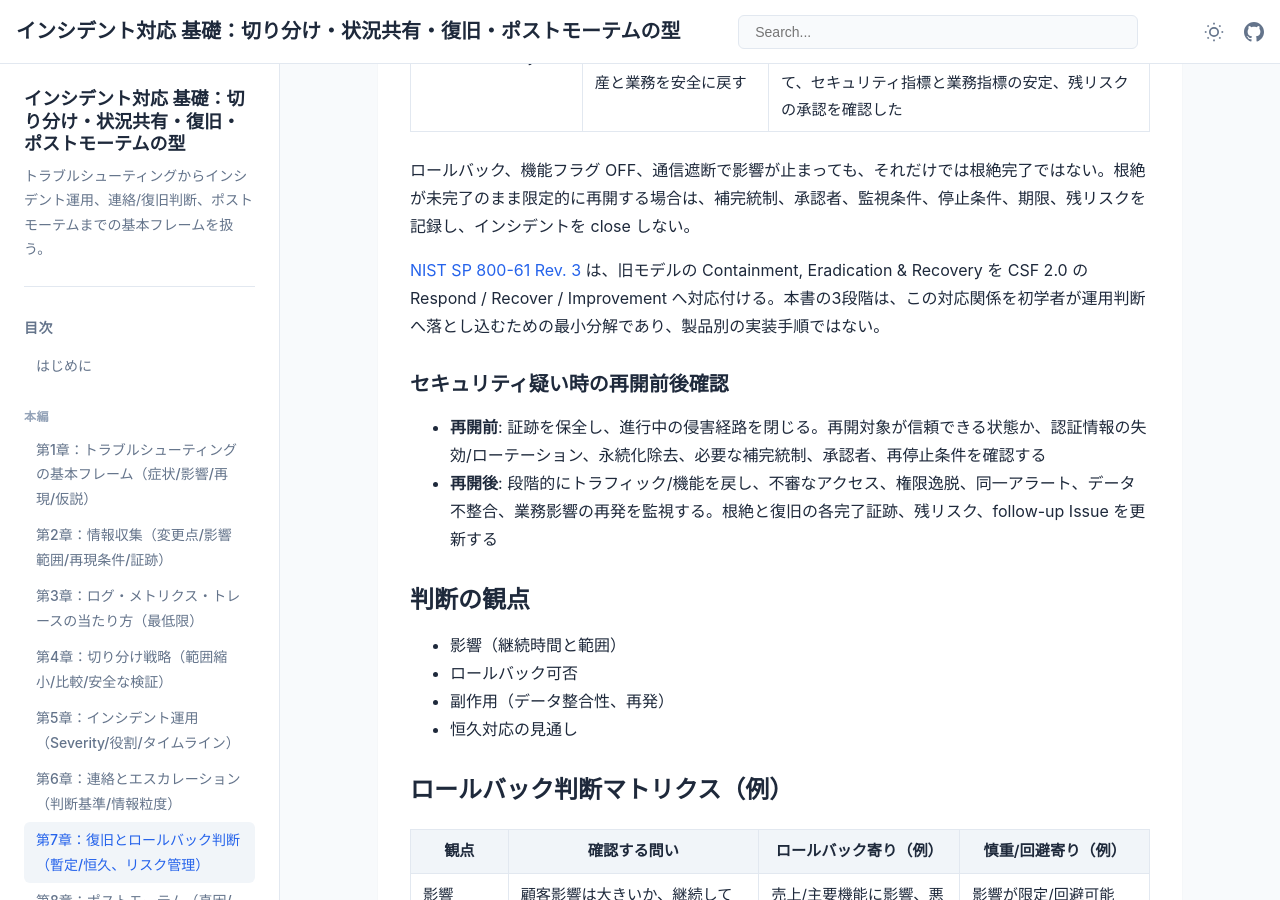
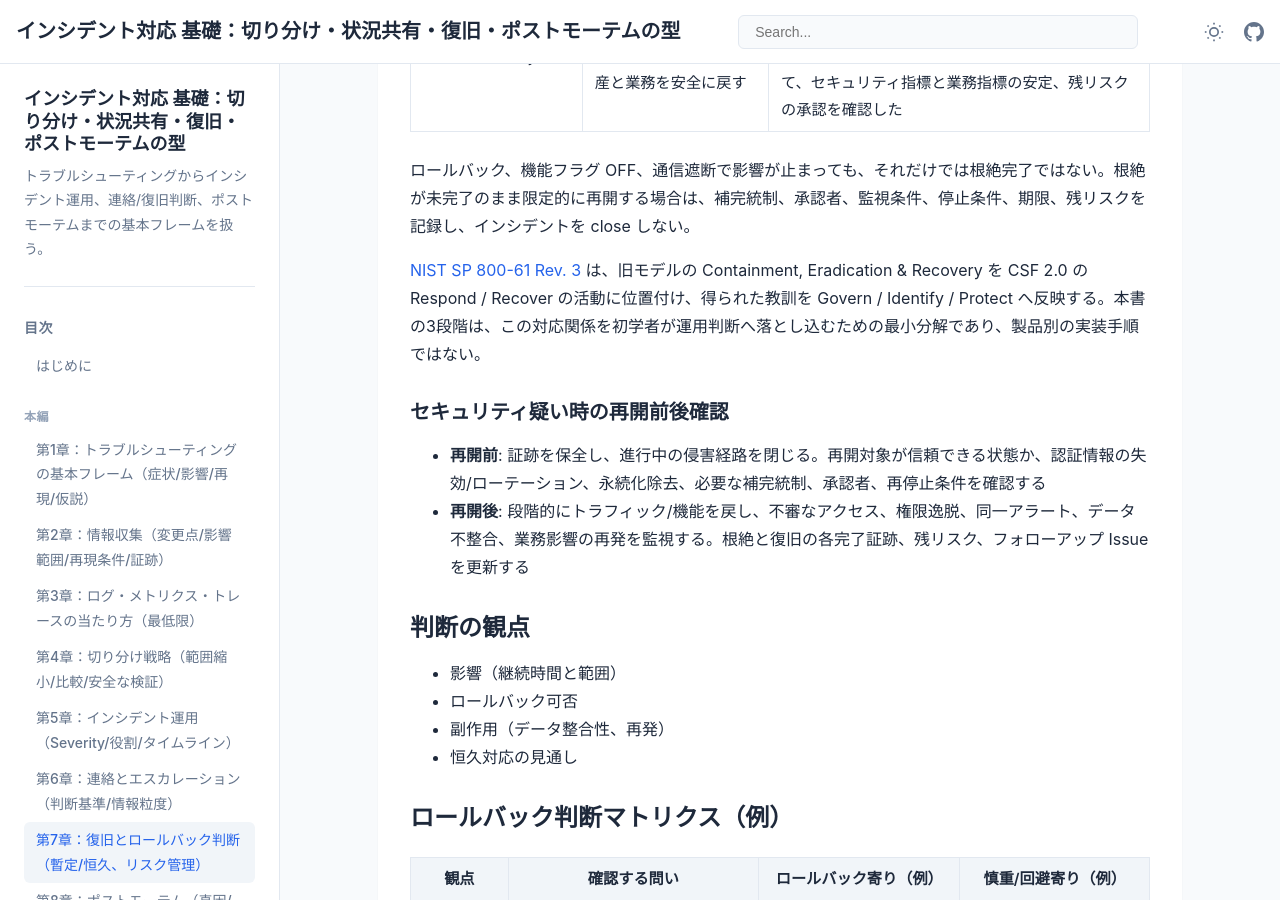
Before and after one commit to itdojp/incident-response-basics-book, a Jekyll site: the page built from docs/chapters/chapter-07/index.md, in a window 1280 px wide and 900 px high, scrolled down 1091 px. Built offline with Jekyll 4.4.1, drawn with Linux system fonts in a browser that asks for light colours.

Commit message:
docs: align CSF mapping and terminology

```diff
--- a/docs/chapters/chapter-07/index.md
+++ b/docs/chapters/chapter-07/index.md
@@ -34,12 +34,12 @@ order: 70
 
 ロールバック、機能フラグ OFF、通信遮断で影響が止まっても、それだけでは根絶完了ではない。根絶が未完了のまま限定的に再開する場合は、補完統制、承認者、監視条件、停止条件、期限、残リスクを記録し、インシデントを close しない。
 
-[NIST SP 800-61 Rev. 3](https://csrc.nist.gov/pubs/sp/800/61/r3/final) は、旧モデルの Containment, Eradication & Recovery を CSF 2.0 の Respond / Recover / Improvement へ対応付ける。本書の3段階は、この対応関係を初学者が運用判断へ落とし込むための最小分解であり、製品別の実装手順ではない。
+[NIST SP 800-61 Rev. 3](https://csrc.nist.gov/pubs/sp/800/61/r3/final) は、旧モデルの Containment, Eradication & Recovery を CSF 2.0 の Respond / Recover の活動に位置付け、得られた教訓を Govern / Identify / Protect へ反映する。本書の3段階は、この対応関係を初学者が運用判断へ落とし込むための最小分解であり、製品別の実装手順ではない。
 
 #### セキュリティ疑い時の再開前後確認
 
 - **再開前**: 証跡を保全し、進行中の侵害経路を閉じる。再開対象が信頼できる状態か、認証情報の失効/ローテーション、永続化除去、必要な補完統制、承認者、再停止条件を確認する
-- **再開後**: 段階的にトラフィック/機能を戻し、不審なアクセス、権限逸脱、同一アラート、データ不整合、業務影響の再発を監視する。根絶と復旧の各完了証跡、残リスク、follow-up Issue を更新する
+- **再開後**: 段階的にトラフィック/機能を戻し、不審なアクセス、権限逸脱、同一アラート、データ不整合、業務影響の再発を監視する。根絶と復旧の各完了証跡、残リスク、フォローアップ Issue を更新する
 
 ### 判断の観点
 
```
